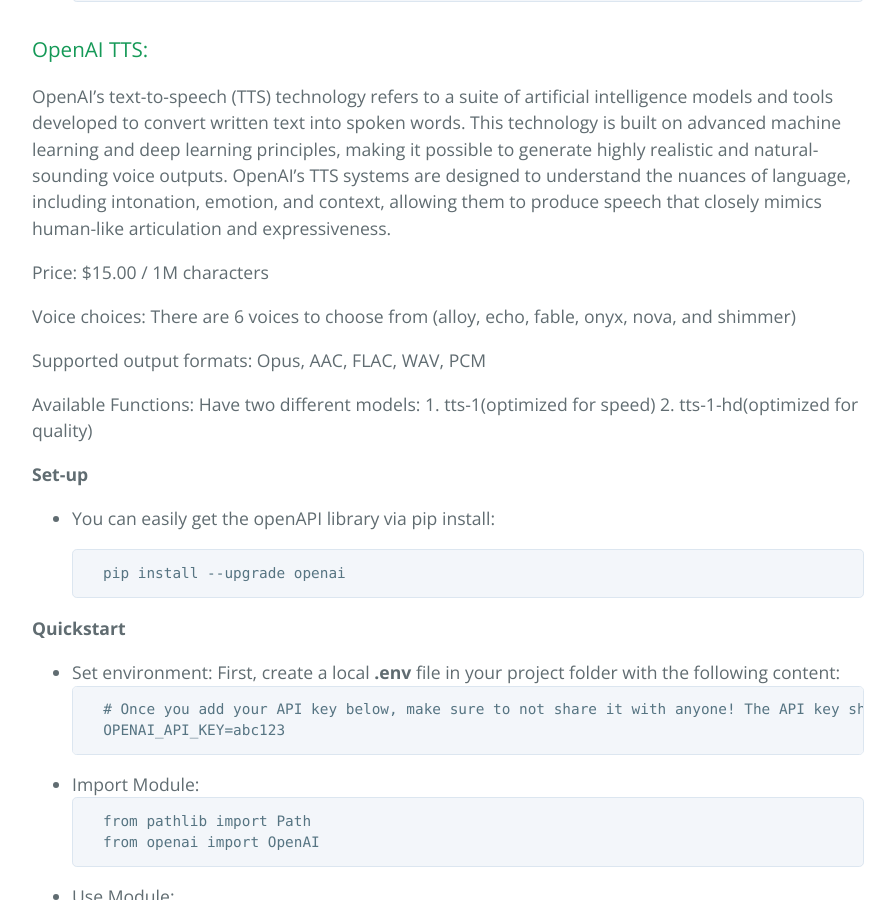
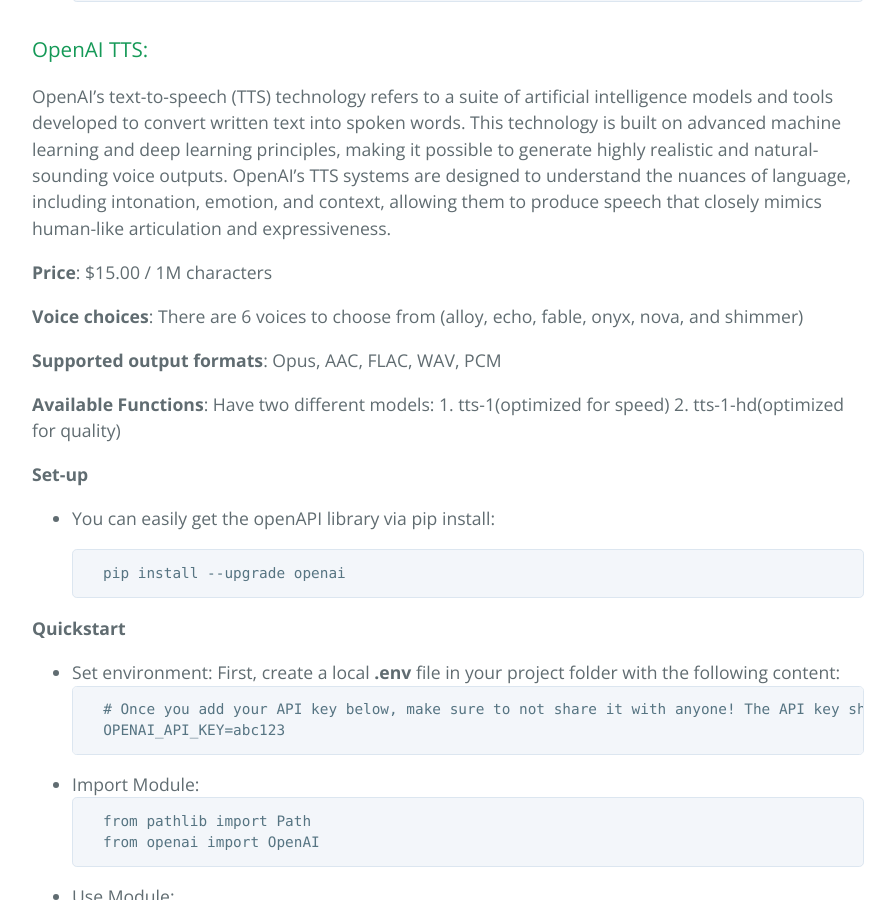
Before and after one commit to learning-software-engineering/learning-software-engineering.github.io, a Jekyll site: the page built from Topics/Software_Engineering/Text_to_Speech.md, in a window 1280 px wide and 900 px high, scrolled down 1633 px. Shown: the whole window, without its empty margins (192-1087 px from the left). Built offline with Jekyll 4.4.1, drawn with Linux system fonts in a browser that asks for light colours; our own code applies the rules of GitHub Pages for plain Markdown files; some of the changed lines change nothing that is shown.

Commit message:
reformat

```diff
--- a/Topics/Software_Engineering/Text_to_Speech.md
+++ b/Topics/Software_Engineering/Text_to_Speech.md
@@ -52,13 +52,13 @@
 OpenAI's text-to-speech (TTS) technology refers to a suite of artificial intelligence models and tools developed to convert written text into spoken words. This technology is built on advanced machine learning and deep learning principles, making it possible to generate highly realistic and natural-sounding voice outputs. OpenAI's TTS systems are designed to understand the nuances of language, including intonation, emotion, and context, allowing them to produce speech that closely mimics human-like articulation and expressiveness.
 
 
-Price: 	$15.00 / 1M characters
+**Price**: 	$15.00 / 1M characters
 
-Voice choices: There are 6 voices to choose from (alloy, echo, fable, onyx, nova, and shimmer)
+**Voice choices**: There are 6 voices to choose from (alloy, echo, fable, onyx, nova, and shimmer)
 
-Supported output formats: Opus, AAC, FLAC, WAV, PCM
+**Supported output formats**: Opus, AAC, FLAC, WAV, PCM
 
-Available Functions: Have two different models: 1. tts-1(optimized for speed) 2. tts-1-hd(optimized for quality)
+**Available Functions**: Have two different models: 1. tts-1(optimized for speed) 2. tts-1-hd(optimized for quality)
 
 
 **Set-up**
```
